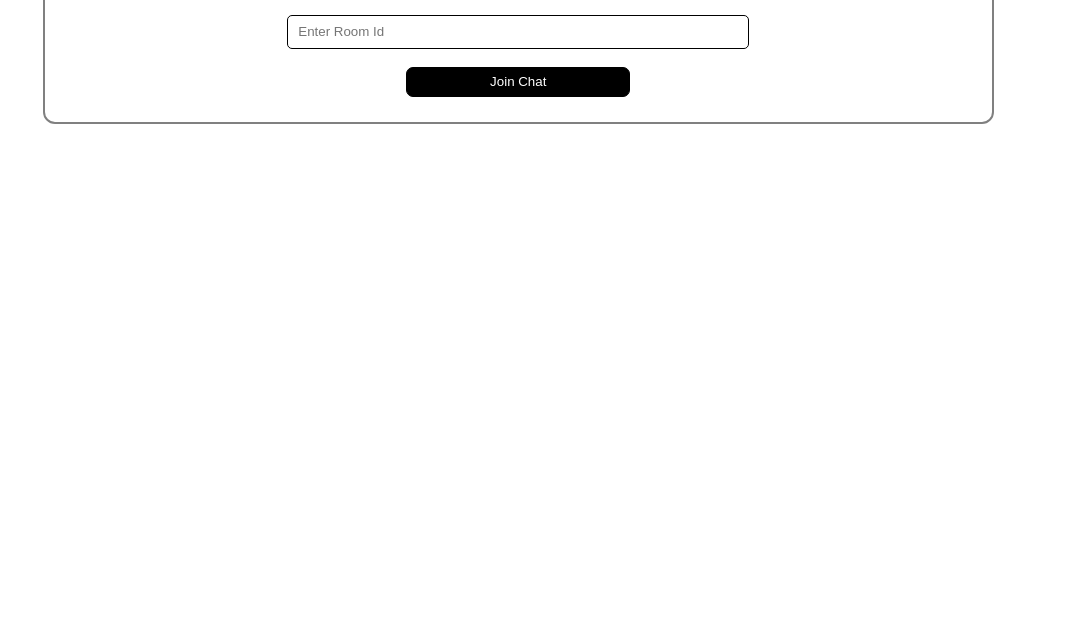
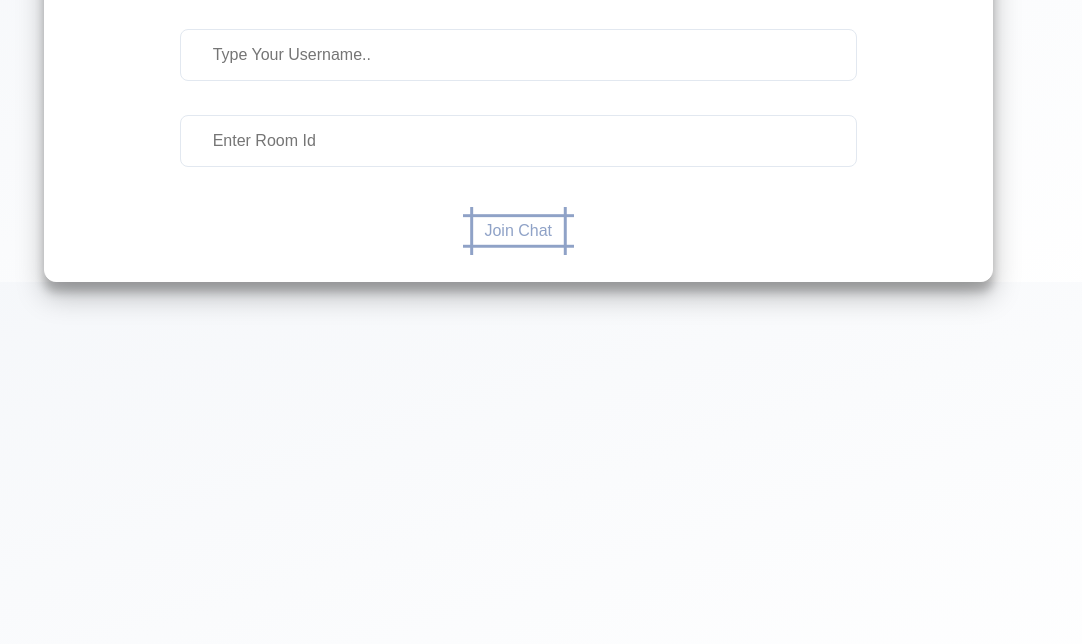
Before and after one commit to prashantpanchani/chatApp, a website: page public/html/index.html in a window 1280 px wide. Shown: the part 156-800 px from the top of the page, without its empty margins (93-1175 px from the left). Drawn offline with Linux system fonts and the light colour scheme.

Commit message:
Enhanced the homepage design

```diff
--- a/public/css/chat.css
+++ b/public/css/chat.css
@@ -1,14 +1,18 @@
 /* Center the whole page content */
 body {
   display: flex;
-  background-color: antiquewhite;
+  background: linear-gradient(
+    to bottom right,
+    var(--bg-secondary),
+    var(--bg-primary)
+  );
   justify-content: center;
   align-items: center;
   flex-direction: column;
   font-family: Arial, sans-serif;
-  margin: 0;
-  padding: 0;
-  z-index: 0;
+  /* margin: 0; */
+  /* padding: 0; */
+  /* z-index: 0; */
 }
 
 /* Header */
@@ -39,7 +43,7 @@ p {
 .chat-row {
   display: flex;
   flex-direction: row;
-  width: 80%;
+  width: 100%;
   height: 450px;
   justify-content: center;
 }
@@ -47,7 +51,7 @@ p {
 /* Message area */
 .message-area {
   background-color: whitesmoke;
-  width: 70%;
+  width: 80%;
   border: 1px solid var(--color-fg);
   border-radius: 0.5rem;
   height: 100%;
@@ -65,58 +69,84 @@ p {
   background-color: #bab5b5;
   border-radius: 0.7em;
   word-wrap: break-word;
+  width: 50%;
 }
 .messageParMessageArea {
   margin: auto;
 }
 
 /* Sidebar */
-.sidebar {
+/* .sidebar {
   width: 20%;
-  /* border: 1px solid var(--color-fg); */
+  border: 1px solid var(--color-fg);
   border-radius: 0.5rem;
   height: 100%;
   display: flex;
   flex-direction: column;
   align-items: center;
   white-space: pre-line;
-}
+} */
 
 /* Sidebar header */
 .sidebar-header {
-  background-color: whitesmoke;
-  height: 14%;
+  background-color: rgb(222, 213, 213);
+  height: 99%;
   display: flex;
   justify-content: center;
   align-items: center;
-  margin: 1px;
-  border-radius: 6px;
-  border: 1px solid var(--color-fg);
-  width: 98%;
+  border-radius: 0.5em;
+  padding: 1px;
+  width: fit-content;
+}
+.header {
+  height: 50px;
+  width: 80%;
+  display: flex;
+  justify-content: space-between;
+  background-color: #bab5b5;
+  border-radius: 0.5em;
+  position: relative;
+}
+.sidebar-ul {
+  display: none; /* Hide by default */
+  left: 100%;
+  position: absolute;
+  background: white;
+  border: 1px solid #ccc;
+  border-radius: 4px;
+  box-shadow: 0 2px 8px rgba(0, 0, 0, 0.1);
+  z-index: 999;
+  min-width: 150px;
+  padding: 8px 0;
+  margin-top: 4px;
+  list-style: none;
+}
+.sidebar-ul li {
+  z-index: 1000;
 }
 
-/* Sidebar body */
-.sidebar-body {
-  background-color: whitesmoke;
-  height: 85%;
-  justify-content: center;
-  align-items: center;
-  margin: 1px;
-  margin-bottom: 0;
-  border-radius: 6px;
-  border: 1px solid black;
-  width: 98%;
-  overflow-y: auto;
+.onlineUserDiv:hover + .sidebar-ul,
+.sidebar-ul:hover {
+  display: block; /* Show when div is hovered OR when ul itself is hovered */
 }
-.sidebar-ul {
-  margin-top: 1%;
-  list-style-type: none;
-  padding-left: 1rem;
+
+.onlineUserDiv {
+  cursor: pointer; /* Show it's interactive */
+  padding: 8px;
+  border-radius: 4px;
+}
+
+.onlineUserDiv:hover {
+  background-color: #f0f0f0; /* Optional: highlight on hover */
 }
 
 .sidebar-ul li {
-  padding: 0px;
-  white-space: nowrap;
+  padding: 8px 16px;
+  cursor: pointer;
+}
+
+.sidebar-ul li:hover {
+  background-color: #f5f5f5;
 }
 .dot {
   height: 7px;
@@ -300,12 +330,16 @@ input[type="file"]::file-selector-button:active {
   background-color: #e5e7eb;
 }
 [data-theme="light"] {
+  --bg-primary: #ffffff;
+  --bg-secondary: #f5f7fa;
   --color-bg: #ffffff;
   --color-fg: #000000;
   --bg: #000000;
 }
 
 [data-theme="dark"] {
+  --bg-primary: #1e1e2e;
+  --bg-secondary: #181825;
   --color-bg: #000000;
   --color-fg: #ffffff;
   --bg: #000000;
--- a/public/css/index.css
+++ b/public/css/index.css
@@ -1,84 +1,125 @@
 /* Center the body content */
 body {
+  background: linear-gradient(
+    to bottom right,
+    var(--bg-secondary),
+    var(--bg-primary)
+  );
   display: flex;
   justify-content: center;
   margin: 0;
   font-family: Arial, sans-serif;
 }
-h2 {
+h1 {
   color: var(--bg);
 }
 /* Container styling */
 .chat-container {
+  gap: 10px;
   display: flex;
   justify-content: center;
   align-items: center;
   flex-direction: column;
-  border: 2px solid grey;
+  border: 1px solid rgb(255, 255, 255);
   height: max-content;
   width: 70%;
   border-radius: 12px;
   margin-top: 2%;
   padding: 2%;
+  background-color: var(--bg-primary);
+  box-shadow: var(--card-shadow);
 }
 
 /* Header styling */
-.chat-container h2 {
-  margin-bottom: 0%;
+.chat-container h1 {
+  margin-bottom: 5%;
+  font-size: 36px;
+  color: #7385a9;
+  /* color: var(--accent); */
 }
 
-/* Input box styling */
-.username-input {
-  width: 50%;
-  height: 30px;
-  border-radius: 5px;
-  border: 1px solid var(--bg);
-  margin-top: 2%;
-  padding-left: 10px;
-}
-.userRoomId {
-  width: 50%;
-  height: 30px;
-  border-radius: 5px;
-  border: 1px solid var(--bg);
-  margin-top: 2%;
-  padding-left: 10px;
+input {
+  margin: 12px;
+  width: 70%;
+  padding: 1rem 1rem 1rem 2rem;
+  border: 1px solid var(--border);
+  border-radius: 0.5rem;
+  background-color: var(--input-bg);
+  color: var(--text-primary);
+  font-size: 1rem;
+  transition: border-color 0.2s, box-shadow 0.2s;
 }
 
-/* Button styling */
-.join-btn {
-  width: 25%;
-  height: 30px;
-  border-radius: 7px;
-  border: 1px solid var(--bg);
-  margin-top: 2%;
-  background-color: var(--color-fg);
-  color: var(--color-bg);
-  cursor: pointer;
-  transition: background-color 0.3s ease;
+input:focus {
+  outline: none;
+  border-color: var(--accent);
+  box-shadow: 0 0 0 3px rgba(124, 58, 237, 0.2);
 }
 
-.join-btn:hover {
-  background-color: black;
-  opacity: 0.8;
-  color: white;
+.button-89 {
+  --b: 3px;
+  --s: 0.45em;
+  --color: #8fa2c7;
+  margin-top: 2%;
+  padding: calc(0.5em + var(--s)) calc(0.9em + var(--s));
+  color: var(--color);
+  --_p: var(--s);
+  background: conic-gradient(
+      from 90deg at var(--b) var(--b),
+      #0000 90deg,
+      var(--color) 0
+    )
+    var(--_p) var(--_p) / calc(100% - var(--b) - 2 * var(--_p))
+    calc(100% - var(--b) - 2 * var(--_p));
+  transition: 0.3s linear, color 0s, background-color 0s;
+  outline: var(--b) solid #0000;
+  outline-offset: 0.6em;
+  font-size: 16px;
+  border: 0;
+  user-select: none;
+  -webkit-user-select: none;
+  touch-action: manipulation;
+}
+.button-89:hover,
+.button-89:focus-visible {
+  --_p: 0px;
+  outline-color: var(--color);
+  outline-offset: 0.05em;
+}
+.button-89:active {
+  background: var(--color);
+  color: #fff;
 }
 
 [data-theme="light"] {
-  --color-bg: #ffffff;
-  --color-fg: #000000;
+  --bg-primary: #ffffff;
+  --bg-secondary: #f5f7fa;
   --bg: #000000;
+  --text-primary: #333333;
+  --border: #e2e8f0;
+  --input-bg: #ffffff;
+  --accent: #7c3aed;
+  --head: #aeb9cf;
+  --card-shadow: rgba(0, 0, 0, 0.25) 0px 14px 28px,
+    rgba(0, 0, 0, 0.22) 0px 10px 10px;
 }
 
 [data-theme="dark"] {
-  --color-bg: #000000;
-  --color-fg: #ffffff;
+  --bg-primary: #1e1e2e;
+  --bg-secondary: #181825;
   --bg: #ffffff;
+  --text-primary: #f1f5f9;
+  --border: #2d3748;
+  --input-bg: #2d3748;
+  --accent: #9b87f5;
+  --head: #3f66b3;
+  --card-shadow: rgba(180, 175, 175, 0.25) 0px 14px 28px,
+    rgba(93, 92, 92, 0.22) 0px 10px 10px;
 }
 
-/* example use of CSS custom properties */
-body {
-  background-color: var(--color-bg);
-  color: var(--bg);
-  border: var(--color-fg);
+@media (max-width: 670px) {
+  .chat-container h1 {
+    text-align: center;
+    font-size: 22px;
+  }
 }
--- a/public/html/index.html
+++ b/public/html/index.html
@@ -9,7 +9,8 @@
 
   <body>
     <div class="chat-container">
-      <h2>Welcome to the home page of ChatApp</h2>
+      <h1>Welcome to the home page of ChatApp</h1>
+
       <input
         maxlength="15"
         type="text"
@@ -17,7 +18,7 @@
         class="username-input"
       />
       <input type="text" placeholder="Enter Room Id" class="userRoomId" />
-      <button class="join-btn">Join Chat</button>
+      <button class="join-btn button-89" role="button">Join Chat</button>
     </div>
     <div>
       <button class="themeButton">Theme</button>
--- a/public/js/chat.js
+++ b/public/js/chat.js
@@ -58,7 +58,7 @@ socket.emit('initiateChat', user)
 //showing username
 const sidebarHeader = document.querySelector(".sidebar-header");
 const usernamePar = document.createElement("p");
-usernamePar.innerText = "username :" + (username ?? 'Guest');
+usernamePar.innerText = "username : " + (username ?? 'Guest') + ' | room :' + roomId;
 sidebarHeader.appendChild(usernamePar)
 
 socket.emit('userJoin', user)
@@ -148,7 +148,6 @@ socket.on('user_typing_status', (data) => {
 })
 
 let ul = document.querySelector('.sidebar-ul')
-
 function onlineUser(data) {
     if (ul) {
         ul.innerHTML = ""
--- a/public/js/showMessages.js
+++ b/public/js/showMessages.js
@@ -28,7 +28,6 @@ export function showMessages(msg, message, socket, username) {
     if (msg.username === username) {
         outerDiv.style.marginLeft = "auto";
         outerDiv.style.marginRight = "1%";
-        outerDiv.style.width = "60%";
         outerDiv.style.backgroundColor = "#dcf8c6";
 
         const deleteButton = document.createElement('button')
--- a/public/js/showingMediaMessage.js
+++ b/public/js/showingMediaMessage.js
@@ -34,7 +34,7 @@ export function showingMediaMessage(url, msg, message, socket, username) {
 
     }
     if (url.includes('image')) {
-        firstDiv.innerHTML = `<p>${msg.username} :</p><img src=${url} width="50%" height="50%">`
+        firstDiv.innerHTML = `<p>${msg.username} :</p><img src=${url} width="40%" height="40%">`
         outerDiv.append(firstDiv)
         messageArea.scrollTop = messageArea.scrollHeight;
 
@@ -57,7 +57,6 @@ export function showingMediaMessage(url, msg, message, socket, username) {
     if (msg.username === username) {
         outerDiv.style.marginLeft = "auto";
         outerDiv.style.marginRight = "1%";
-        outerDiv.style.width = "60%";
         outerDiv.style.backgroundColor = "#dcf8c6";
 
 
```
Also changed, not shown: public/html/chat.html (+9 -9 lines).
